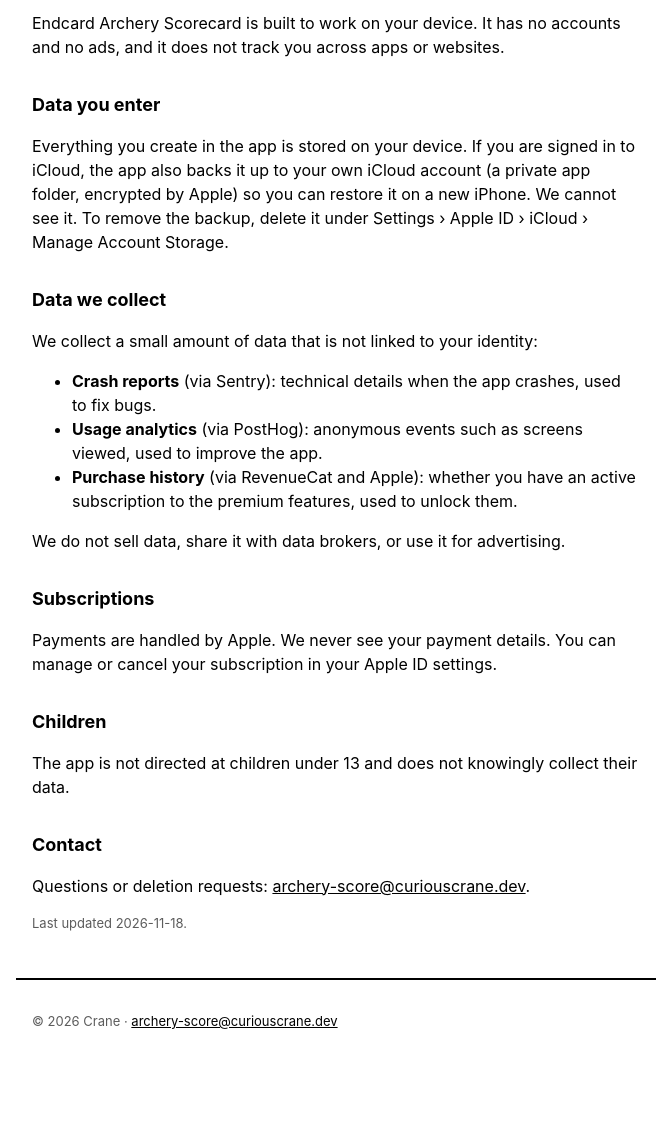
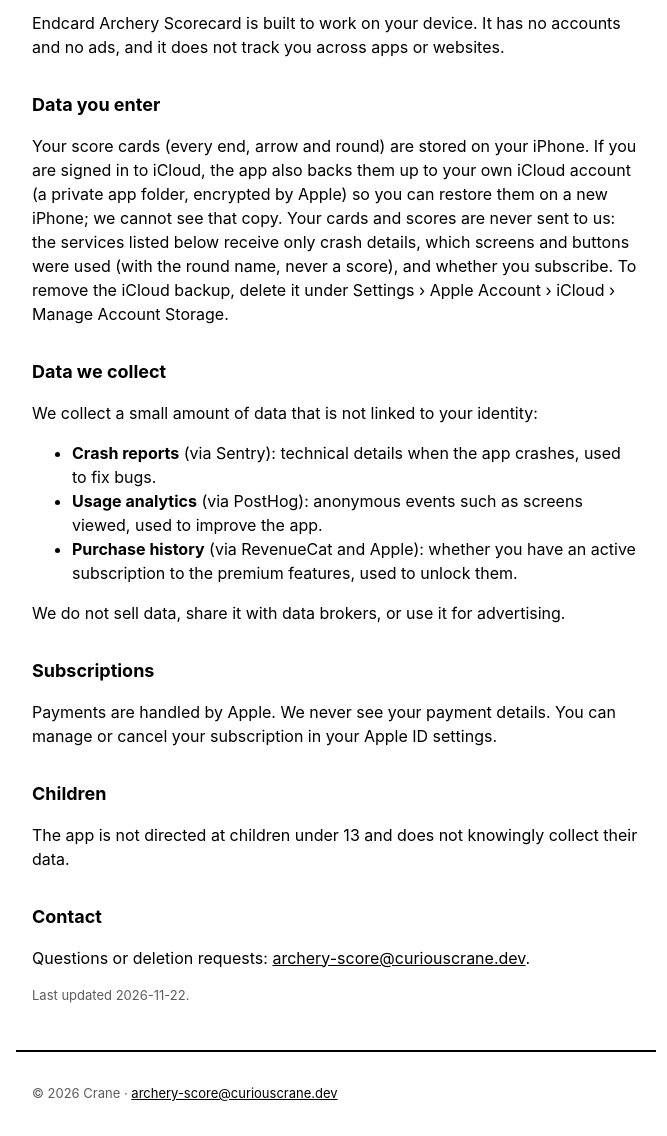
Before and after one commit to cindy21td/app-sites, a plain HTML site: page archery-score/privacy/index.html in a window 1280 px wide. Shown: the part 100-1236 px from the top of the page, without its empty margins (304-971 px from the left). Before the commit the page ends 1164 px from the top, so only its background shows below. Drawn offline with Linux system fonts and the light colour scheme.

Commit message:
code-editor, minesweeper, podcast-player, sleep-training, quilt-planner, cafe-at-home, chiptune, flashcards, body-measurements, conlang-builder: landing + privacy (folder only); archery-score: privacy reworded for its SDKs
Co-Authored-By: Claude Opus 5.5 <noreply@anthropic.com>

```diff
--- a/archery-score/privacy/index.html
+++ b/archery-score/privacy/index.html
@@ -12,7 +12,7 @@
 <h1>Endcard Archery Scorecard</h1>
 <p>Endcard Archery Scorecard is built to work on your device. It has no accounts and no ads, and it does not track you across apps or websites.</p>
 <h2>Data you enter</h2>
-<p>Everything you create in the app is stored on your device. If you are signed in to iCloud, the app also backs it up to your own iCloud account (a private app folder, encrypted by Apple) so you can restore it on a new iPhone. We cannot see it. To remove the backup, delete it under Settings › Apple ID › iCloud › Manage Account Storage.</p>
+<p>Your score cards (every end, arrow and round) are stored on your iPhone. If you are signed in to iCloud, the app also backs them up to your own iCloud account (a private app folder, encrypted by Apple) so you can restore them on a new iPhone; we cannot see that copy. Your cards and scores are never sent to us: the services listed below receive only crash details, which screens and buttons were used (with the round name, never a score), and whether you subscribe. To remove the iCloud backup, delete it under Settings › Apple Account › iCloud › Manage Account Storage.</p>
 <h2>Data we collect</h2>
 <p>We collect a small amount of data that is not linked to your identity:</p>
 <ul>
@@ -27,7 +27,7 @@
 <p>The app is not directed at children under 13 and does not knowingly collect their data.</p>
 <h2>Contact</h2>
 <p>Questions or deletion requests: <a href="mailto:archery-score@curiouscrane.dev">archery-score@curiouscrane.dev</a>.</p>
-<p class="muted">Last updated 2026-11-18.</p>
+<p class="muted">Last updated 2026-11-22.</p>
 </main>
 <footer>© 2026 Crane · <a href="mailto:archery-score@curiouscrane.dev">archery-score@curiouscrane.dev</a></footer>
 </body>
```
Also changed, not shown: archery-score/index.html (+3 -2 lines).
